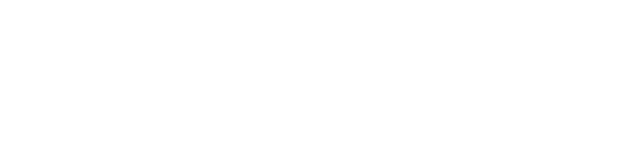
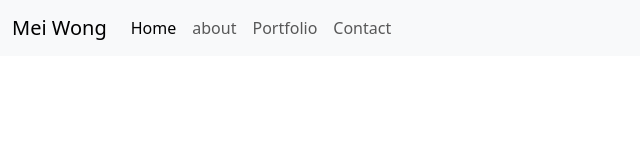
Before and after one commit to BHCGH92/my-portfolio, a plain HTML site: page index.html in a window 1280 px wide. Shown: the whole page, without its empty margins (0-640 px from the left). Drawn offline with nearby package versions, Linux system fonts and the light colour scheme.

Commit message:
adding bootstrap nav bar and removing uneeded elements

```diff
--- a/index.html
+++ b/index.html
@@ -4,13 +4,37 @@
 <head>
     <meta charset="UTF-8">
     <meta name="viewport" content="width=device-width, initial-scale=1.0">
-    <title>Document</title>
+    <title>Mei Wong | Software Developer</title>
     <!-- Bootstrap CSS Link -->
     <link href="https://cdn.jsdelivr.net/npm/bootstrap@5.3.3/dist/css/bootstrap.min.css" rel="stylesheet"
         integrity="sha384-QWTKZyjpPEjISv5WaRU9OFeRpok6YctnYmDr5pNlyT2bRjXh0JMhjY6hW+ALEwIH" crossorigin="anonymous">
 </head>
 
 <body>
+    <nav class="navbar navbar-expand-lg bg-body-tertiary">
+        <div class="container-fluid">
+          <a class="navbar-brand" href="index.html">Mei Wong</a>
+          <button class="navbar-toggler" type="button" data-bs-toggle="collapse" data-bs-target="#navbarSupportedContent" aria-controls="navbarSupportedContent" aria-expanded="false" aria-label="Toggle navigation">
+            <span class="navbar-toggler-icon"></span>
+          </button>
+          <div class="collapse navbar-collapse" id="navbarSupportedContent">
+            <ul class="navbar-nav me-auto mb-2 mb-lg-0">
+              <li class="nav-item">
+                <a class="nav-link active" aria-current="page" href="index.html">Home</a>
+              </li>
+              <li class="nav-item">
+                <a class="nav-link" href="#about">about</a>
+              </li>
+              <li class="nav-item">
+                <a class="nav-link" href="#portfolio">Portfolio</a>
+              </li>
+              <li class="nav-item">
+                <a class="nav-link" href="#contact">Contact</a>
+              </li>
+            </ul>
+          </div>
+        </div>
+      </nav>
 
 
     <!-- Bootstrap JS Script-->
```
